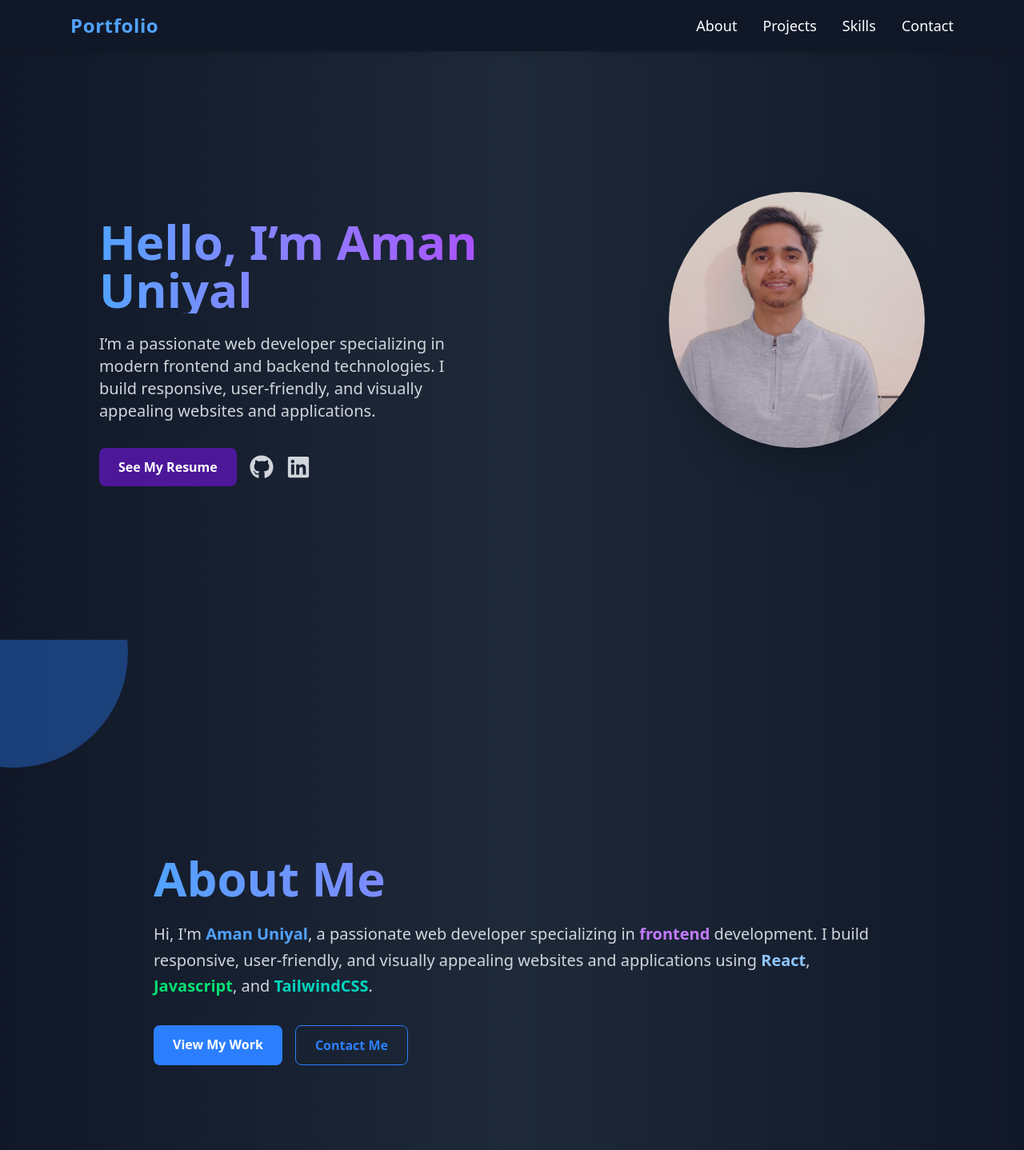
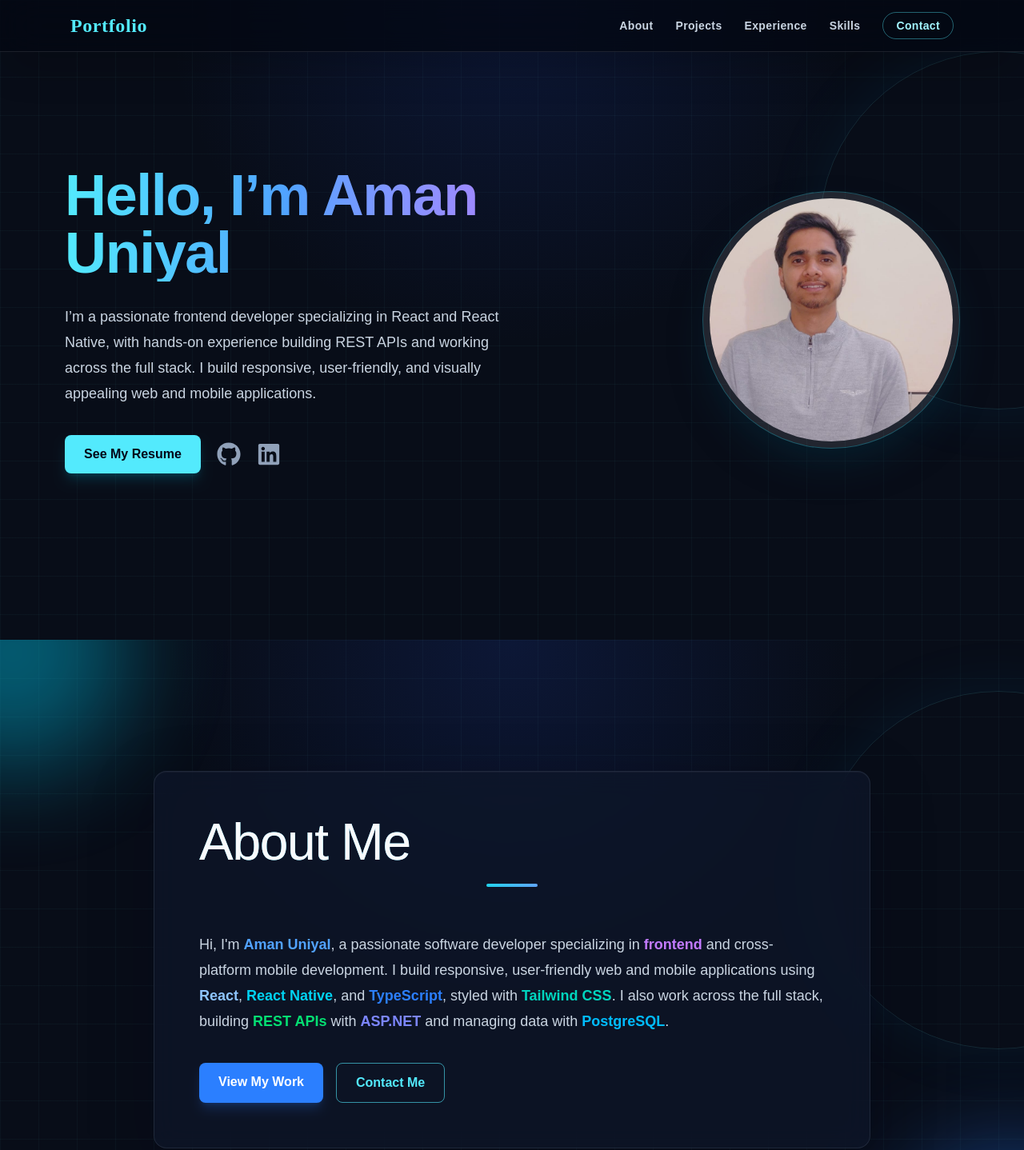
Before and after one commit to amanuniyal01/Aman-Portfolio, a React (Vite) app: page / in a window 1280 px wide. Shown: the top 1438 px of the page at 80% size. Built offline with nearby package versions, Linux system fonts and the light colour scheme.

Commit message:
update Portfolio

```diff
--- a/src/App.jsx
+++ b/src/App.jsx
@@ -3,6 +3,7 @@ import Header from "./components/Header";
 import About from "./components/About";
 import Home from "./components/Home";
 import Projects from "./components/Projects";
+import Experience from "./components/Experience";
 import Skills from "./components/Skills";
 import Contact from "./components/Contact";
 
@@ -13,8 +14,9 @@ function App() {
       <Home />
       <About />
       <Projects />
+      <Experience />
       <Skills />
-      <Contact/>
+      <Contact />
 
 
     </div>
--- a/src/components/About.jsx
+++ b/src/components/About.jsx
@@ -5,42 +5,47 @@ const About = () => {
   return (
     <section
       id="about"
-      className="relative min-h-screen flex items-center justify-center p-8 bg-gradient-to-r from-gray-900 via-gray-800 to-gray-900 text-white overflow-hidden"
+      className="portfolio-section relative flex min-h-screen items-center justify-center overflow-hidden px-6 py-28 text-white sm:px-8"
     >
 
-      <div className="absolute -top-32 -left-32 w-72 h-72 bg-blue-500 rounded-full opacity-20 animate-pulse"></div>
-      <div className="absolute -bottom-32 -right-32 w-72 h-72 bg-purple-500 rounded-full opacity-20 animate-pulse"></div>
+      <div className="absolute -left-32 -top-32 h-72 w-72 rounded-full bg-cyan-500 opacity-10 blur-3xl animate-pulse"></div>
+      <div className="absolute -bottom-32 -right-32 h-72 w-72 rounded-full bg-blue-500 opacity-10 blur-3xl animate-pulse"></div>
 
 
       <motion.div
-        className="relative max-w-4xl text-center md:text-left"
+        className="glass-panel relative max-w-4xl rounded-2xl p-8 text-center md:p-14 md:text-left"
         initial={{ opacity: 0, y: 50 }}
         whileInView={{ opacity: 1, y: 0 }}
         viewport={{ once: true }}
         transition={{ duration: 1 }}
       >
-        <h2 className="text-5xl md:text-6xl font-bold mb-6 text-transparent bg-clip-text bg-gradient-to-r from-blue-400 to-purple-500">
+        <h2 className="section-heading mb-6 text-transparent bg-clip-text bg-gradient-to-r from-cyan-300 to-blue-400">
           About Me
         </h2>
 
-        <p className="text-lg md:text-xl text-gray-300 leading-relaxed">
-          Hi, I'm <span className="text-blue-400 font-semibold">Aman Uniyal</span>, a passionate web developer
-          specializing in <span className="text-purple-400 font-semibold">frontend</span>   development.
-          I build responsive, user-friendly, and visually appealing websites and applications using
-          <span className="text-blue-300 font-semibold"> React</span>, <span className="text-green-400 font-semibold">Javascript</span>,
-          and <span className="text-teal-400 font-semibold"> TailwindCSS</span>.
+        <p className="text-base leading-8 text-slate-300 md:text-lg">
+          Hi, I'm <span className="text-blue-400 font-semibold">Aman Uniyal</span>, a passionate
+          software developer specializing in <span className="text-purple-400 font-semibold">frontend</span> and
+          cross-platform mobile development. I build responsive, user-friendly web and mobile
+          applications using <span className="text-blue-300 font-semibold">React</span>,{" "}
+          <span className="text-cyan-400 font-semibold">React Native</span>, and{" "}
+          <span className="text-blue-500 font-semibold">TypeScript</span>, styled with{" "}
+          <span className="text-teal-400 font-semibold">Tailwind CSS</span>. I also work across the
+          full stack, building <span className="text-green-400 font-semibold">REST APIs</span> with{" "}
+          <span className="text-indigo-400 font-semibold">ASP.NET</span> and managing data with{" "}
+          <span className="text-sky-400 font-semibold">PostgreSQL</span>.
         </p>
 
-        <div className="mt-8 flex justify-center md:justify-start gap-4">
+        <div className="mt-9 flex flex-wrap justify-center gap-4 md:justify-start">
           <a
             href="#projects"
-            className="px-6 py-3 bg-blue-500 hover:bg-blue-600 text-white font-semibold rounded-lg transition-colors"
+            className="rounded-lg bg-blue-500 px-6 py-3 font-semibold text-white shadow-lg shadow-blue-500/20 transition-all hover:-translate-y-1 hover:bg-blue-400"
           >
             View My Work
           </a>
           <a
             href="#contact"
-            className="px-6 py-3 border border-blue-500 text-blue-500 hover:bg-blue-500 hover:text-white font-semibold rounded-lg transition-colors"
+            className="rounded-lg border border-cyan-300/60 px-6 py-3 font-semibold text-cyan-300 transition-all hover:-translate-y-1 hover:bg-cyan-300 hover:text-slate-950"
           >
             Contact Me
           </a>
--- /dev/null
+++ b/src/components/Experience.jsx
@@ -0,0 +1,78 @@
+import React from "react";
+import { motion } from "framer-motion";
+
+const experiences = [
+    {
+        role: "Frontend Developer Intern",
+        company: "Karya Sync",
+        location: "New Delhi, India",
+        period: "Jun 2026 - Present",
+        points: [
+            "Engineered and integrated 20+ REST APIs into a React.js and TypeScript admin dashboard, building reusable components, API-driven workflows, and responsive UI for multiple administrative features.",
+            "Architected an end-to-end Site Issue Management feature across React Native, ASP.NET, and PostgreSQL, including database schema design, validation, and full CRUD API workflows.",
+            "Implemented frontend Role-Based Access Control (RBAC) using React and TypeScript, managing user roles and applying permissions across protected routes, navigation, and dashboard features.",
+            "Delivered interactive dashboard analytics and data visualizations using API-driven data and chart components, using Redux for centralized state management across the application.",
+            "Designed and styled reusable React Native components for cross-platform mobile workflows, integrating REST APIs and handling loading, success, error, and dynamic data states.",
+        ],
+    },
+];
+
+const Experience = () => {
+    return (
+        <section
+            id="experience"
+            className="portfolio-section min-h-screen px-6 py-28 text-white sm:px-8"
+        >
+            <div className="mx-auto max-w-5xl">
+                <motion.h2
+                    initial={{ opacity: 0, y: 30 }}
+                    whileInView={{ opacity: 1, y: 0 }}
+                    viewport={{ once: true }}
+                    transition={{ duration: 0.6 }}
+                    className="section-heading text-center"
+                >
+                    Experience
+                </motion.h2>
+
+                <div className="relative ml-3 border-l-2 border-blue-400/50 sm:ml-5">
+                    {experiences.map((experience, index) => (
+                        <motion.article
+                            key={`${experience.company}-${experience.role}`}
+                            initial={{ opacity: 0, x: 35 }}
+                            whileInView={{ opacity: 1, x: 0 }}
+                            viewport={{ once: true, amount: 0.25 }}
+                            transition={{ duration: 0.6, delay: index * 0.15 }}
+                            className="relative pb-12 pl-8 last:pb-0 sm:pl-10"
+                        >
+                            <span className="absolute -left-[9px] top-1 h-4 w-4 rounded-full border-4 border-gray-900 bg-blue-400" />
+
+                            <div className="glass-panel rounded-2xl p-6 transition-all hover:-translate-y-1 hover:border-cyan-300/30 sm:p-8">
+                                <div className="mb-5 flex flex-col gap-2 sm:flex-row sm:items-start sm:justify-between sm:gap-6">
+                                    <div>
+                                        <h3 className="text-2xl font-bold text-white">{experience.role}</h3>
+                                        <p className="mt-1 text-lg font-medium text-blue-300">{experience.company}</p>
+                                    </div>
+                                    <div className="text-sm text-gray-400 sm:text-right">
+                                        <p>{experience.period}</p>
+                                        <p className="mt-1">{experience.location}</p>
+                                    </div>
+                                </div>
+
+                                <ul className="space-y-3 text-gray-300">
+                                    {experience.points.map((point) => (
+                                        <li key={point} className="flex gap-3">
+                                            <span className="mt-2 h-2 w-2 shrink-0 rounded-full bg-green-400" />
+                                            <span>{point}</span>
+                                        </li>
+                                    ))}
+                                </ul>
+                            </div>
+                        </motion.article>
+                    ))}
+                </div>
+            </div>
+        </section>
+    );
+};
+
+export default Experience;
--- a/src/components/Header.jsx
+++ b/src/components/Header.jsx
@@ -8,33 +8,36 @@ const Header = () => {
   };
 
   return (
-    <header className="bg-gray-900 text-white shadow-md fixed w-full top-0 left-0 z-50">
-      <nav className="max-w-6xl mx-auto flex justify-between items-center px-6 py-4">
-        <span className="text-2xl font-bold text-blue-400 tracking-wide hover:text-blue-300 transition-colors cursor-pointer">
+    <header className="fixed left-0 top-0 z-50 w-full border-b border-white/10 bg-gray-950/75 text-white shadow-2xl backdrop-blur-xl">
+      <nav className="mx-auto flex max-w-6xl items-center justify-between px-6 py-4">
+        <a href="#home" className="font-['Space_Grotesk'] text-2xl font-bold tracking-wide text-cyan-300 transition-colors hover:text-cyan-200">
           Portfolio
-        </span>
+        </a>
 
         {/* Desktop Menu */}
-        <ul className="hidden md:flex space-x-8 text-lg">
+        <ul className="hidden items-center gap-7 text-sm font-semibold tracking-wide text-slate-300 md:flex">
           <li>
-            <a href="#about" className="hover:text-blue-400 transition-colors">About</a>
+            <a href="#about" className="transition-colors hover:text-cyan-300">About</a>
           </li>
           <li>
-            <a href="#projects" className="hover:text-blue-400 transition-colors">Projects</a>
+            <a href="#projects" className="transition-colors hover:text-cyan-300">Projects</a>
           </li>
           <li>
-            <a href="#skills" className="hover:text-blue-400 transition-colors">Skills</a>
+            <a href="#experience" className="transition-colors hover:text-cyan-300">Experience</a>
           </li>
           <li>
-            <a href="#contact" className="hover:text-blue-400 transition-colors">Contact</a>
+            <a href="#skills" className="transition-colors hover:text-cyan-300">Skills</a>
+          </li>
+          <li>
+            <a href="#contact" className="rounded-full border border-cyan-300/40 px-4 py-2 text-cyan-200 transition-colors hover:border-cyan-200 hover:bg-cyan-300/10">Contact</a>
           </li>
         </ul>
 
         {/* Hamburger Button */}
-        <div className="md:hidden flex items-center">
-          <button onClick={toggleMenu} className="focus:outline-none">
+        <div className="flex items-center md:hidden">
+          <button onClick={toggleMenu} aria-label={isOpen ? "Close menu" : "Open menu"} className="rounded-lg p-1 text-slate-200 transition-colors hover:bg-white/10 focus:outline-none">
             <svg
-              className="w-8 h-8 text-white"
+              className="h-8 w-8 text-white"
               fill="none"
               stroke="currentColor"
               viewBox="0 0 24 24"
@@ -62,18 +65,21 @@ const Header = () => {
 
       {/* Mobile Menu */}
       {isOpen && (
-        <ul className="md:hidden bg-gray-900 px-6 py-4 space-y-4 text-lg absolute w-full top-full left-0">
+        <ul className="absolute left-0 top-full w-full space-y-4 border-t border-white/10 bg-gray-950/95 px-6 py-5 text-lg backdrop-blur-xl md:hidden">
           <li>
-            <a href="#about" className="hover:text-blue-400 transition-colors" onClick={() => setIsOpen(false)}>About</a>
+            <a href="#about" className="transition-colors hover:text-cyan-300" onClick={() => setIsOpen(false)}>About</a>
           </li>
           <li>
-            <a href="#projects" className="hover:text-blue-400 transition-colors" onClick={() => setIsOpen(false)}>Projects</a>
+            <a href="#projects" className="transition-colors hover:text-cyan-300" onClick={() => setIsOpen(false)}>Projects</a>
           </li>
           <li>
-            <a href="#skills" className="hover:text-blue-400 transition-colors" onClick={() => setIsOpen(false)}>Skills</a>
+            <a href="#experience" className="transition-colors hover:text-cyan-300" onClick={() => setIsOpen(false)}>Experience</a>
           </li>
           <li>
-            <a href="#contact" className="hover:text-blue-400 transition-colors" onClick={() => setIsOpen(false)}>Contact</a>
+            <a href="#skills" className="transition-colors hover:text-cyan-300" onClick={() => setIsOpen(false)}>Skills</a>
+          </li>
+          <li>
+            <a href="#contact" className="transition-colors hover:text-cyan-300" onClick={() => setIsOpen(false)}>Contact</a>
           </li>
         </ul>
       )}
--- a/src/components/Home.jsx
+++ b/src/components/Home.jsx
@@ -10,30 +10,29 @@ const Home = () => {
   }, []);
 
   return (
-    <div className="w-full min-h-screen bg-gradient-to-r from-gray-900 via-gray-800 to-gray-900 flex items-center justify-center px-6">
-      <div className="max-w-6xl flex flex-col md:flex-row items-center md:justify-between gap-8">
+    <div id="home" className="portfolio-section flex min-h-screen w-full items-center justify-center px-6 py-28">
+      <div className="relative mx-auto flex max-w-6xl flex-col items-center gap-14 md:flex-row md:justify-between">
 
         {/* Text Section */}
         <div
-          className={`text-center md:text-left md:w-6/12 transition-all duration-1000 ease-out mt-20 ${
-            animate ? "opacity-100 translate-x-0" : "opacity-0 -translate-x-10"
-          }`}
+          className={`mt-10 text-center transition-all duration-1000 ease-out md:mt-0 md:w-6/12 md:text-left ${animate ? "translate-x-0 opacity-100" : "-translate-x-10 opacity-0"
+            }`}
         >
-          <h1 className="text-4xl md:text-6xl font-bold text-transparent bg-clip-text bg-gradient-to-r from-blue-400 to-purple-500">
+          <h1 className="bg-gradient-to-r from-cyan-300 via-blue-400 to-violet-400 bg-clip-text text-5xl font-bold text-transparent sm:text-6xl md:text-7xl">
             Hello, I’m Aman Uniyal
           </h1>
 
-          <p className="mt-6 text-lg md:text-xl text-gray-300 max-w-md mx-auto md:mx-0">
-            I’m a passionate web developer specializing in modern frontend and backend technologies. I build responsive, user-friendly, and visually appealing websites and applications.
+          <p className="mx-auto mt-7 max-w-xl text-base leading-8 text-slate-300 md:mx-0 md:text-lg">
+            I’m a passionate frontend developer specializing in React and React Native, with hands-on experience building REST APIs and working across the full stack. I build responsive, user-friendly, and visually appealing web and mobile applications.
           </p>
 
           {/* Resume and Social Links */}
-          <div className="mt-8 flex justify-center md:justify-start items-center gap-4">
+          <div className="mt-9 flex items-center justify-center gap-5 md:justify-start">
             {/* See My Resume */}
             <a
-              href="./amanupdatedResume.pdf"
-              download
-              className="px-6 py-3 bg-violet-900 hover:bg-violet-700 text-white font-semibold rounded-lg transition-colors"
+              href="/AmanUniyalAugustResume.pdf"
+              download="AmanUniyalAugustResume.pdf"
+              className="rounded-lg bg-cyan-300 px-6 py-3 font-semibold text-slate-950 shadow-lg shadow-cyan-500/20 transition-all hover:-translate-y-1 hover:bg-cyan-200"
             >
               See My Resume
             </a>
@@ -43,7 +42,8 @@ const Home = () => {
               href="https://github.com/amanuniyal01"
               target="_blank"
               rel="noopener noreferrer"
-              className="text-gray-300 hover:text-white text-3xl transition-colors"
+              aria-label="GitHub profile"
+              className="text-3xl text-slate-400 transition-all hover:-translate-y-1 hover:text-white"
             >
               <FaGithub />
             </a>
@@ -53,7 +53,8 @@ const Home = () => {
               href="https://www.linkedin.com/in/aman-uniyal-1280b628b/"
               target="_blank"
               rel="noopener noreferrer"
-              className="text-gray-300 hover:text-blue-500 text-3xl transition-colors"
+              aria-label="LinkedIn profile"
+              className="text-3xl text-slate-400 transition-all hover:-translate-y-1 hover:text-cyan-300"
             >
               <FaLinkedin />
             </a>
@@ -62,14 +63,13 @@ const Home = () => {
 
 
         <div
-          className={`md:w-5/12 flex justify-center md:justify-end transition-all duration-1000 ease-out ${
-            animate ? "opacity-100 translate-x-0" : "opacity-0 translate-x-10"
-          }`}
+          className={`flex justify-center transition-all duration-1000 ease-out md:w-5/12 md:justify-end ${animate ? "translate-x-0 opacity-100" : "translate-x-10 opacity-0"
+            }`}
         >
           <img
             src={MyPhoto}
             alt="Aman Uniyal"
-            className="w-64 h-64 md:w-80 md:h-80 rounded-full shadow-2xl object-cover"
+            className="h-64 w-64 rounded-full border-8 border-white/10 object-cover shadow-2xl shadow-cyan-950/50 ring-1 ring-cyan-300/30 md:h-80 md:w-80"
           />
         </div>
       </div>
--- a/src/components/Skills.jsx
+++ b/src/components/Skills.jsx
@@ -5,45 +5,73 @@ import {
   FaCss3Alt,
   FaHtml5,
   FaJsSquare,
-  FaServer
+  FaServer,
+  FaGitAlt,
+  FaFigma,
 } from "react-icons/fa";
 import {
   SiRedux,
   SiTailwindcss,
-  SiFirebase
+  SiFirebase,
+  SiTypescript,
+  SiReactrouter,
+  SiSass,
+  SiDotnet,
+  SiSharp,
+  SiPostgresql,
+  SiNetlify,
+  SiPostman,
 } from "react-icons/si";
+import { TbBrandReactNative } from "react-icons/tb";
 import { motion } from "framer-motion";
 
 const Skills = () => {
   const skills = [
+    // Frontend
     { name: "React", icon: <FaReact size={50} color="#61DBFB" /> },
+    { name: "React Native", icon: <TbBrandReactNative size={50} color="#61DBFB" /> },
+    { name: "JavaScript", icon: <FaJsSquare size={50} color="#F7DF1E" /> },
+    { name: "TypeScript", icon: <SiTypescript size={50} color="#3178C6" /> },
     { name: "Redux", icon: <SiRedux size={50} color="#764ABC" /> },
+    { name: "React Router", icon: <SiReactrouter size={50} color="#CA4245" /> },
     { name: "Tailwind CSS", icon: <SiTailwindcss size={50} color="#38B2AC" /> },
-    { name: "JavaScript", icon: <FaJsSquare size={50} color="#F7DF1E" /> },
-    { name: "CSS", icon: <FaCss3Alt size={50} color="#2965f1" /> },
-    { name: "HTML", icon: <FaHtml5 size={50} color="#E34F26" /> },
+    { name: "SCSS", icon: <SiSass size={50} color="#CC6699" /> },
+    { name: "HTML5", icon: <FaHtml5 size={50} color="#E34F26" /> },
+    { name: "CSS3", icon: <FaCss3Alt size={50} color="#2965f1" /> },
+
+    // Backend & Database
+    { name: "ASP.NET", icon: <SiDotnet size={50} color="#512BD4" /> },
+    { name: "C#", icon: <SiSharp size={50} color="#239120" /> },
+    { name: "REST APIs", icon: <FaServer size={50} color="#4ADE80" /> },
+    { name: "PostgreSQL", icon: <SiPostgresql size={50} color="#4169E1" /> },
+
+    // Tools & Platforms
+    { name: "Git", icon: <FaGitAlt size={50} color="#F05032" /> },
     { name: "GitHub", icon: <FaGithub size={50} color="#FFFFFF" /> },
     { name: "Firebase", icon: <SiFirebase size={50} color="#FFCA28" /> },
-    { name: "REST APIs", icon: <FaServer size={50} color="#4ADE80" /> },
+    { name: "Figma", icon: <FaFigma size={50} color="#F24E1E" /> },
+    { name: "Netlify", icon: <SiNetlify size={50} color="#00C7B7" /> },
+    { name: "Postman", icon: <SiPostman size={50} color="#FF6C37" /> },
   ];
 
   return (
     <section
       id="skills"
-      className="min-h-screen bg-gradient-to-r from-gray-900 via-gray-800 to-gray-900 flex flex-col items-center justify-center p-8"
+      className="portfolio-section flex min-h-screen flex-col items-center justify-center px-6 py-28 sm:px-8"
     >
-      <h2 className="text-5xl font-bold text-white mb-12">Skills</h2>
-      <div className="grid grid-cols-2 sm:grid-cols-3 md:grid-cols-4 lg:grid-cols-5 gap-10 max-w-6xl">
+      <h2 className="section-heading text-center">Skills</h2>
+      <div className="grid w-full max-w-6xl grid-cols-2 gap-4 sm:grid-cols-3 sm:gap-6 md:grid-cols-4 lg:grid-cols-5">
         {skills.map((skill, index) => (
           <motion.div
             key={skill.name}
             initial={{ opacity: 0, y: 50 }}
             whileInView={{ opacity: 1, y: 0 }}
-            transition={{ duration: 0.6, delay: index * 0.2 }}
-            className="flex flex-col items-center justify-center p-4 bg-gray-800 rounded-xl shadow-lg hover:scale-105 transition-transform"
+            viewport={{ once: true, amount: 0.25 }}
+            transition={{ duration: 0.5, delay: (index % 10) * 0.08 }}
+            className="glass-panel flex min-h-32 flex-col items-center justify-center rounded-2xl p-4 transition-all duration-300 hover:-translate-y-2 hover:border-cyan-300/30 hover:bg-slate-800/80"
           >
             {skill.icon}
-            <p className="mt-2 text-white font-semibold">{skill.name}</p>
+            <p className="mt-2 text-white font-semibold text-center">{skill.name}</p>
           </motion.div>
         ))}
       </div>
--- a/src/index.css
+++ b/src/index.css
@@ -1 +1,98 @@
 @import "tailwindcss";
+
+@import url('https://fonts.googleapis.com/css2?family=DM+Sans:wght@400;500;600;700&family=Space+Grotesk:wght@500;600;700&display=swap');
+
+:root {
+    font-family: 'DM Sans', sans-serif;
+    color: #f8fafc;
+    background: #080d18;
+    font-synthesis: none;
+    text-rendering: optimizeLegibility;
+}
+
+html {
+    scroll-behavior: smooth;
+    scroll-padding-top: 5rem;
+}
+
+body {
+    min-width: 320px;
+    margin: 0;
+    background: #080d18;
+}
+
+h1,
+h2,
+h3,
+h4 {
+    font-family: 'Space Grotesk', sans-serif;
+    letter-spacing: -0.02em;
+}
+
+::selection {
+    color: #08111f;
+    background: #67e8f9;
+}
+
+a,
+button {
+    -webkit-tap-highlight-color: transparent;
+}
+
+a:focus-visible,
+button:focus-visible,
+input:focus-visible,
+textarea:focus-visible {
+    outline: 2px solid #67e8f9;
+    outline-offset: 4px;
+}
+
+.portfolio-section {
+    position: relative;
+    isolation: isolate;
+    overflow: hidden;
+    background-color: #080d18;
+    background-image:
+        linear-gradient(rgba(103, 232, 249, 0.035) 1px, transparent 1px),
+        linear-gradient(90deg, rgba(103, 232, 249, 0.035) 1px, transparent 1px),
+        radial-gradient(circle at 50% 0%, rgba(30, 64, 175, 0.2), transparent 42%);
+    background-size: 48px 48px, 48px 48px, auto;
+}
+
+.portfolio-section::before {
+    position: absolute;
+    z-index: -1;
+    top: 8%;
+    right: -12rem;
+    width: 28rem;
+    height: 28rem;
+    border: 1px solid rgba(103, 232, 249, 0.12);
+    border-radius: 9999px;
+    content: '';
+    box-shadow: 0 0 80px rgba(14, 165, 233, 0.08);
+}
+
+.section-heading {
+    position: relative;
+    margin-bottom: 3.5rem;
+    color: #f8fafc;
+    font-size: clamp(2.5rem, 5vw, 4rem);
+    line-height: 1;
+}
+
+.section-heading::after {
+    display: block;
+    width: 4rem;
+    height: 0.25rem;
+    margin: 1.25rem auto 0;
+    border-radius: 9999px;
+    background: linear-gradient(90deg, #22d3ee, #60a5fa);
+    content: '';
+}
+
+.glass-panel {
+    border: 1px solid rgba(148, 163, 184, 0.14);
+    background: rgba(15, 23, 42, 0.72);
+    box-shadow: 0 24px 80px rgba(2, 6, 23, 0.3), inset 0 1px rgba(255, 255, 255, 0.04);
+    backdrop-filter: blur(16px);
+}
```
Also changed, not shown: src/components/Contact.jsx (+10 -10 lines), src/components/Projects.jsx (+10 -10 lines), 2 other files (tests, documents, lock files or other folders).
